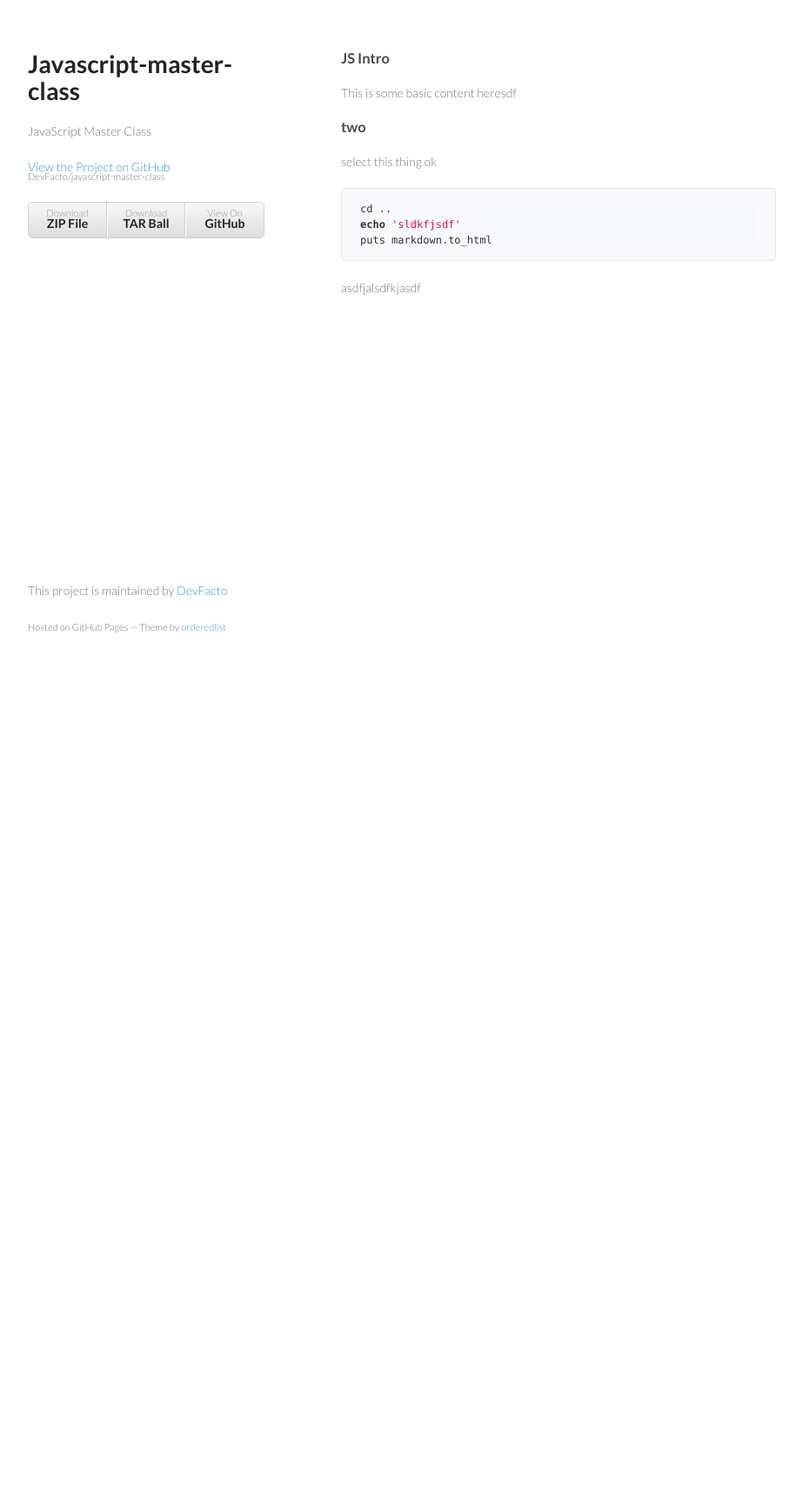
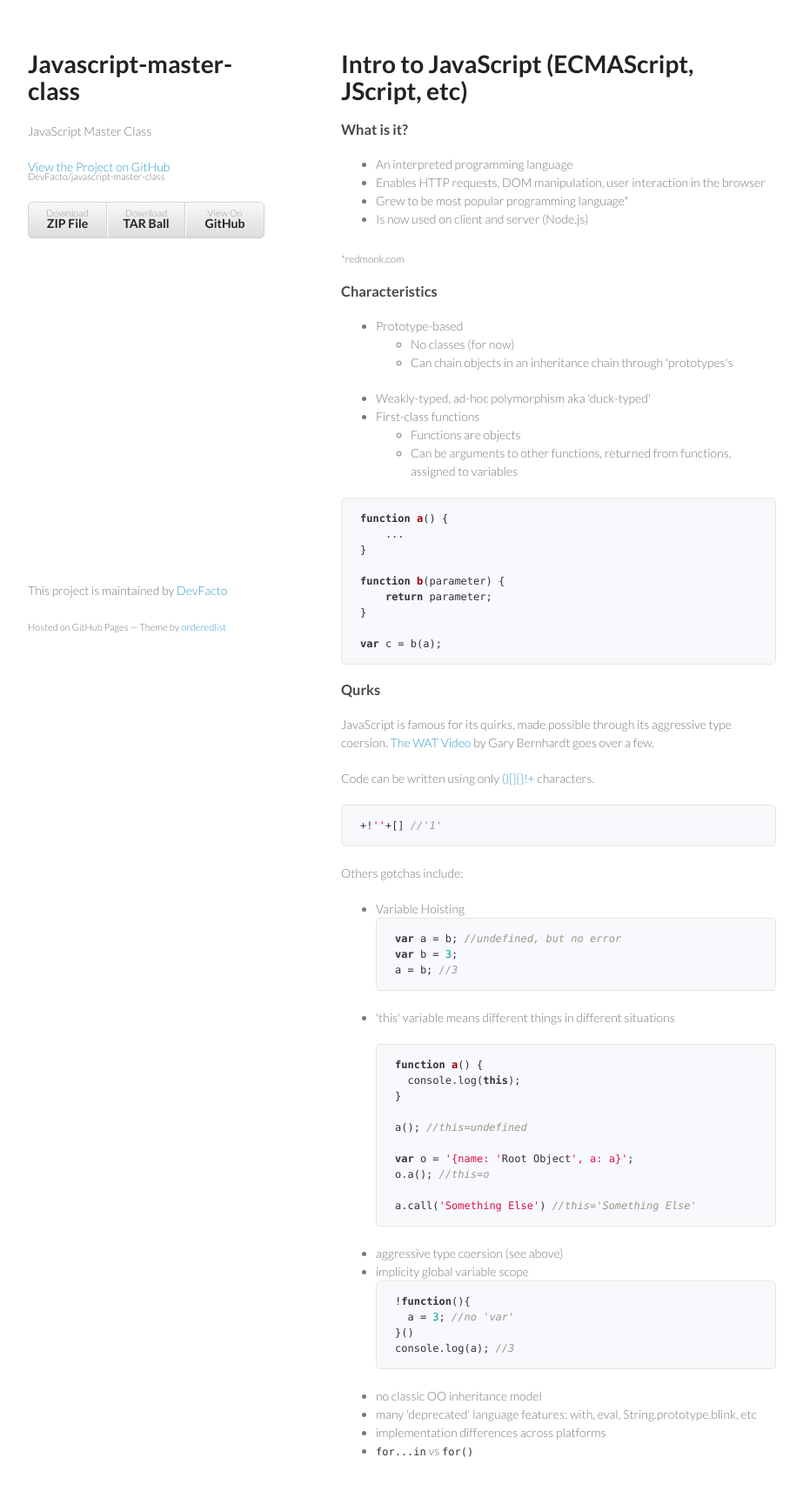
Before and after one commit to DevFacto/javascript-master-class, a website: page index.html in a window 1280 px wide. Shown: the whole page at 87% size, without its empty margins (178-1101 px from the left). Before the commit the page ends 800 px from the top, so only its background shows below. Drawn offline with Linux system fonts and the light colour scheme.

Commit message:
Added several slides to the introduction

```diff
--- a/index.html
+++ b/index.html
@@ -30,14 +30,71 @@
         </ul>
       </header>
       <section>
-      <h3>JS Intro</h3>
-<p>This is some basic content heresdf </p>
-<h3>two</h3>
-<p>select this thing ok</p>
-<pre><code class="lang-bash">cd ..
-<span class="keyword">echo</span> <span class="string">'sldkfjsdf'</span>
-puts markdown.to_html</code></pre>
-<p>asdfjalsdfkjasdf</p>
+      <h1>Intro to JavaScript (ECMAScript, JScript, etc)</h1>
+<h3>What is it?</h3>
+<ul>
+<li>An interpreted programming language</li>
+<li>Enables HTTP requests, DOM manipulation, user interaction in the browser</li>
+<li>Grew to be most popular programming language* </li>
+<li>Is now used on client and server (Node.js)</li>
+</ul>
+<p><sub>*redmonk.com</sub></p>
+<h3>Characteristics</h3>
+<ul>
+<li>Prototype-based<ul>
+<li>No classes (for now)</li>
+<li>Can chain objects in an inheritance chain through &#39;prototypes&#39;s</li>
+</ul>
+</li>
+<li>Weakly-typed, ad-hoc polymorphism aka &#39;duck-typed&#39;</li>
+<li>First-class functions<ul>
+<li>Functions are objects</li>
+<li>Can be arguments to other functions, returned from functions, assigned to variables</li>
+</ul>
+</li>
+</ul>
+<pre><code class="lang-javascript"><span class="function"><span class="keyword">function</span> <span class="title">a</span><span class="params">()</span> {</span>
+    ...
+}
+
+<span class="function"><span class="keyword">function</span> <span class="title">b</span><span class="params">(parameter)</span> {</span>
+    <span class="keyword">return</span> parameter;
+}
+
+<span class="keyword">var</span> c = b(a);</code></pre>
+<h3>Qurks</h3>
+<p>JavaScript is famous for its quirks, made possible through its aggressive type coersion. <a href="http://www.youtube.com/watch?v=kXEgk1Hdze0">The WAT Video</a> by Gary Bernhardt goes over a few.</p>
+<p>Code can be written using only <a href="http://patriciopalladino.com/blog/2012/08/09/non-alphanumeric-javascript.html">()[]{}!+</a> characters.</p>
+<pre><code class="lang-javascript">+!<span class="string">''</span>+[] <span class="comment">//'1'</span></code></pre>
+<p>Others gotchas include:</p>
+<ul>
+<li>Variable Hoisting<pre><code class="lang-javascript"><span class="keyword">var</span> a = b; <span class="comment">//undefined, but no error</span>
+<span class="keyword">var</span> b = <span class="number">3</span>;
+a = b; <span class="comment">//3</span></code></pre>
+</li>
+<li><p>&#39;this&#39; variable means different things in different situations</p>
+<pre><code class="lang-javascript"><span class="function"><span class="keyword">function</span> <span class="title">a</span><span class="params">()</span> {</span>
+  console.log(<span class="keyword">this</span>);
+}
+
+a(); <span class="comment">//this=undefined</span>
+
+<span class="keyword">var</span> o = <span class="string">'{name: '</span>Root Object<span class="string">', a: a}'</span>;
+o.a(); <span class="comment">//this=o</span>
+
+a.call(<span class="string">'Something Else'</span>) <span class="comment">//this='Something Else'</span></code></pre>
+</li>
+<li>aggressive type coersion (see above)</li>
+<li>implicity global variable scope<pre><code class="lang-javascript">!<span class="keyword">function</span>(){
+  a = <span class="number">3</span>; <span class="comment">//no 'var' </span>
+}()
+console.log(a); <span class="comment">//3</span></code></pre>
+</li>
+<li>no classic OO inheritance model</li>
+<li>many &#39;deprecated&#39; language features: with, eval, String.prototype.blink, etc</li>
+<li>implementation differences across platforms</li>
+<li><code>for...in</code> vs <code>for()</code></li>
+</ul>
 
       </section>
       <footer>
```
Also changed, not shown: content/index.md (+69 -9 lines).
